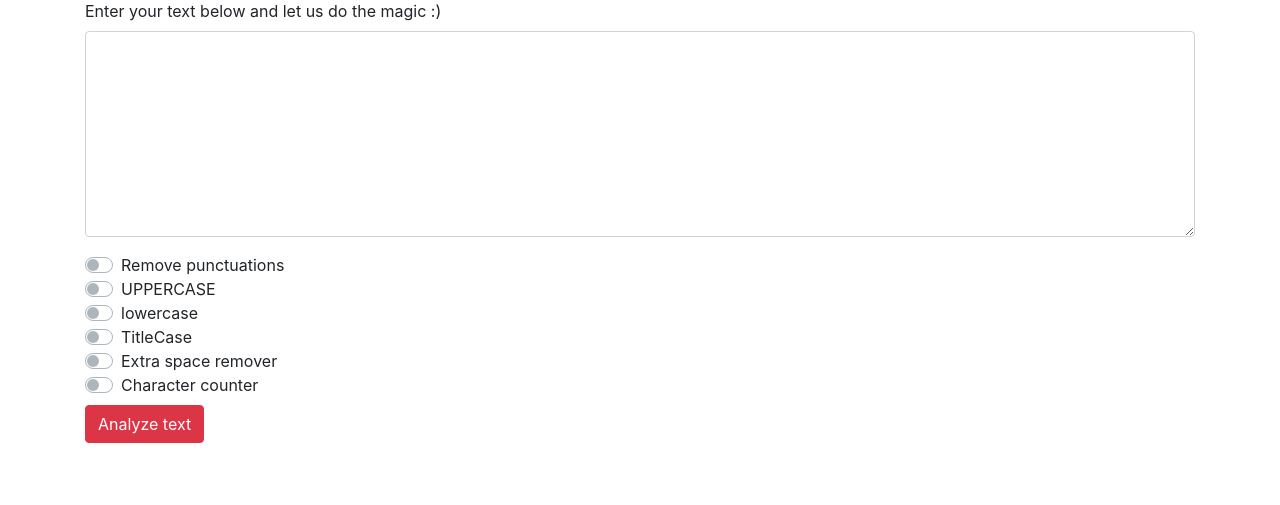
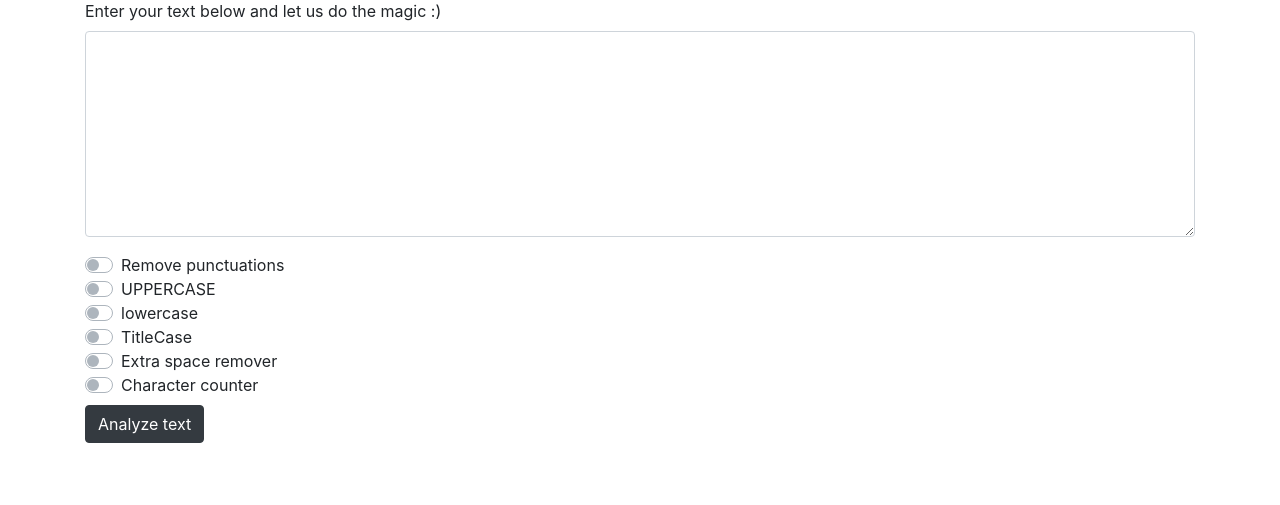
Before and after one commit to kushnamdev/Text-Parser, a Django app: template templates/index.html in a window 1280 px wide. Shown: the part 123-628 px from the top of the page. Run offline with Django 3.2, Linux system fonts and the light colour scheme; the template is opened without the code that fills it, so the values that code supplies are empty; parts of the project's set-up code (start-up, migrations or seed data) failed here and were passed over; some libraries are stand-ins or nearby versions.

Commit message:
Update index.html

```diff
--- a/templates/index.html
+++ b/templates/index.html
@@ -81,7 +81,7 @@
   <input type="checkbox" name= 'charcount' class="custom-control-input" id="customSwitch6">
   <label class="custom-control-label" for="customSwitch6">Character counter</label>
 </div>
-<button type="submit" class="btn btn-danger mt-2">Analyze text</button>
+<button type="submit" class="btn btn-dark mt-2">Analyze text</button>
     </form >
 </div>
   <br>
```
